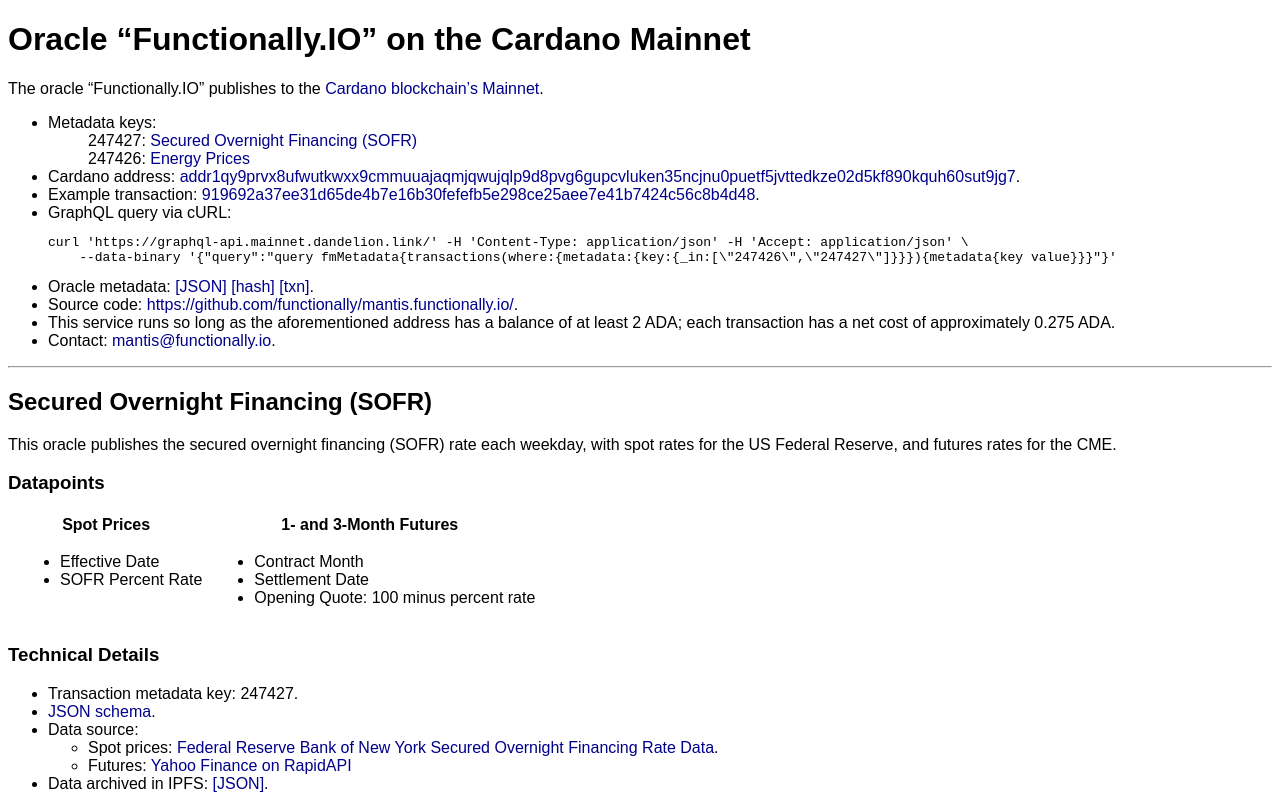
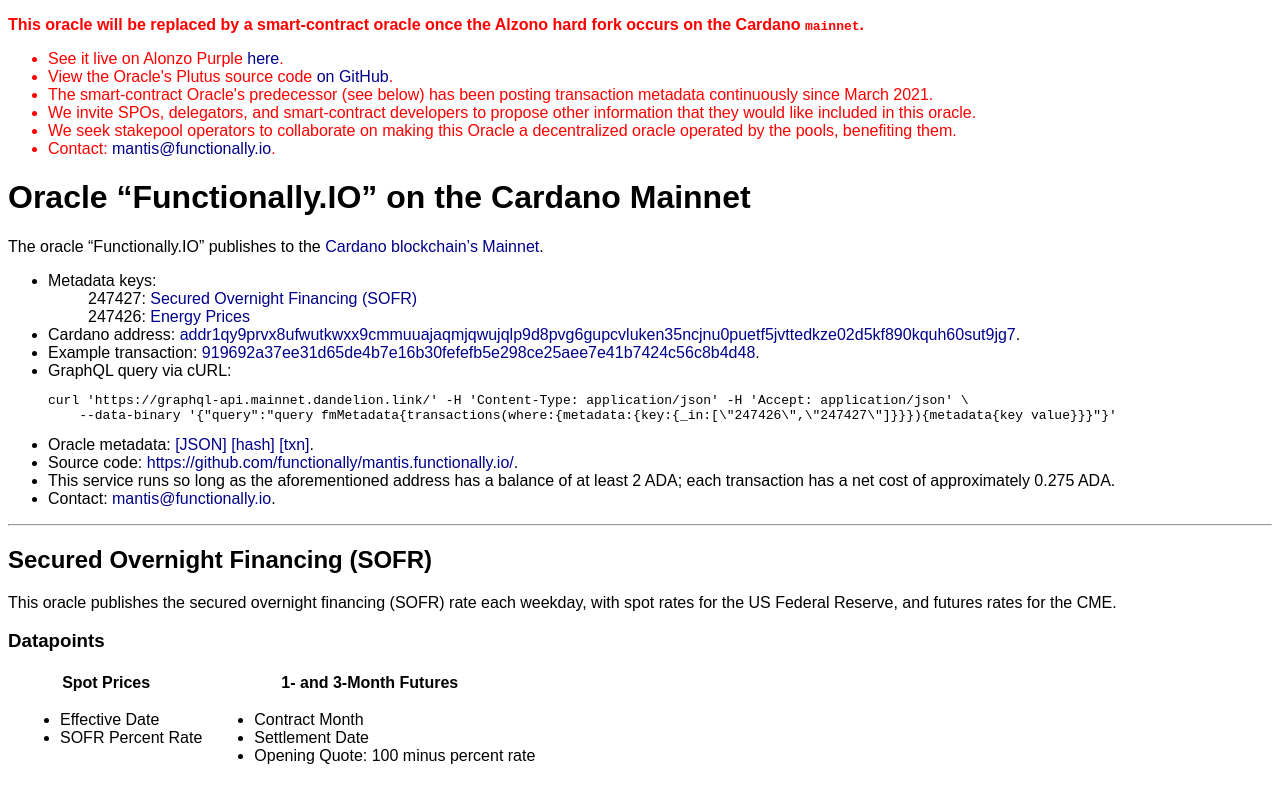
Before and after one commit to functionally/mantis.functionally.io, a plain HTML site: page docs/index.html in a window 1280 px wide. Shown: the top 799 px of the page. Drawn offline with Linux system fonts and the light colour scheme.

Commit message:
added note on smart-contract oracle

```diff
--- a/docs/index.html
+++ b/docs/index.html
@@ -6,6 +6,17 @@
   <title>Oracle “Functionally.IO” on the Cardano Mainnet</title>
   </head>
   <body>
+    <div style="color:red">
+      <p style="font-weight:bold">This oracle will be replaced by a smart-contract oracle once the Alzono hard fork occurs on the Cardano <code>mainnet</code>.</p>
+      <ul>
+        <li>See it live on Alonzo Purple <a target="oracle" href="https://explorer.alonzo-purple.dev.cardano.org/en/transaction?id=77366a7a8d4dccdf27eee4e433d63f2dbf9c5988ab2191df4ae29a81a44c21a8">here</a>.</li>
+        <li>View the Oracle's Plutus source code <a target="oracle" href="https://github.com/functionally/mantis-oracle/blob/main/ReadMe.md">on GitHub</a>.</li>
+        <li>The smart-contract Oracle's predecessor (see below) has been posting transaction metadata continuously since March 2021.</li>
+        <li>We invite SPOs, delegators, and smart-contract developers to propose other information that they would like included in this oracle.</li>
+        <li>We seek stakepool operators to collaborate on making this Oracle a decentralized oracle operated by the pools, benefiting them.</li>
+        <li>Contact: <a href="mailto:mantis@functionally.io">mantis@functionally.io</a>.</li>
+      </ul>
+    </div>
     <h1>Oracle “Functionally.IO” on the Cardano Mainnet</h1>
     <p>The oracle “Functionally.IO” publishes to the <a href="https://explorer.cardano.org/en">Cardano blockchain’s Mainnet</a>.
     <ul>
```
